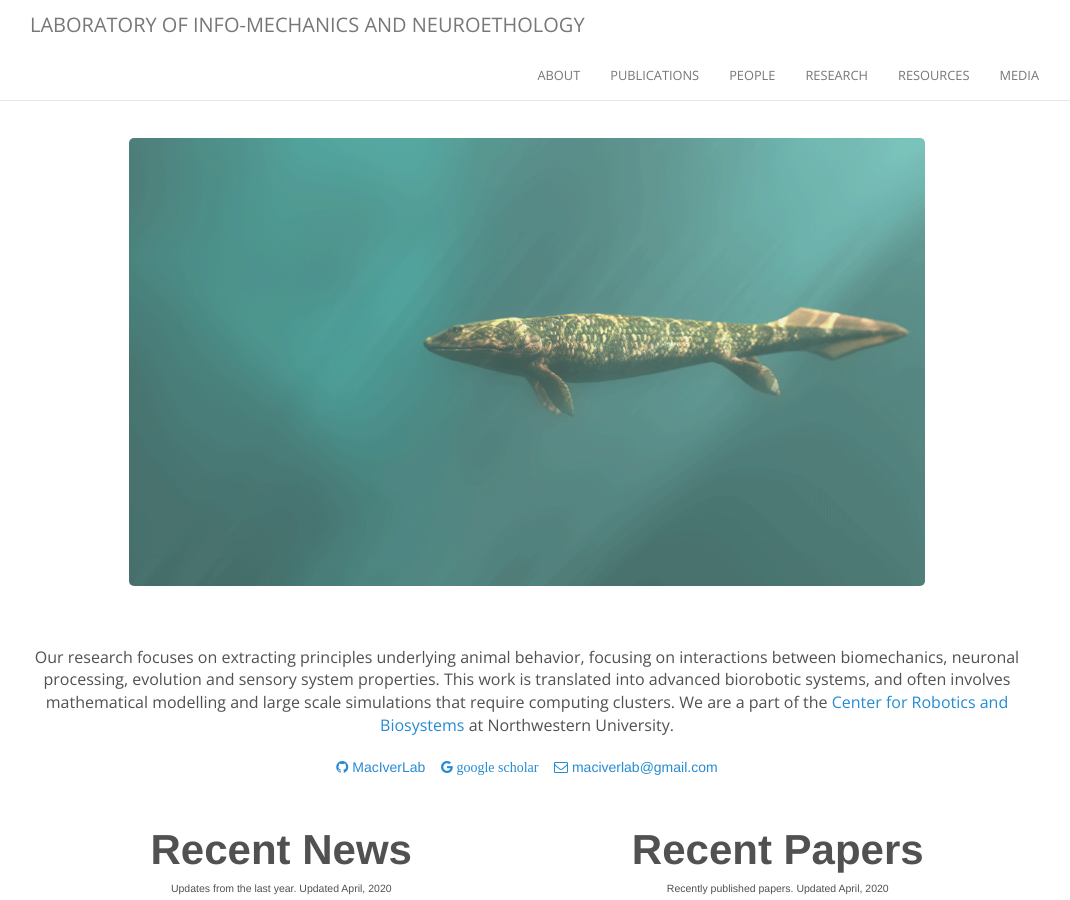
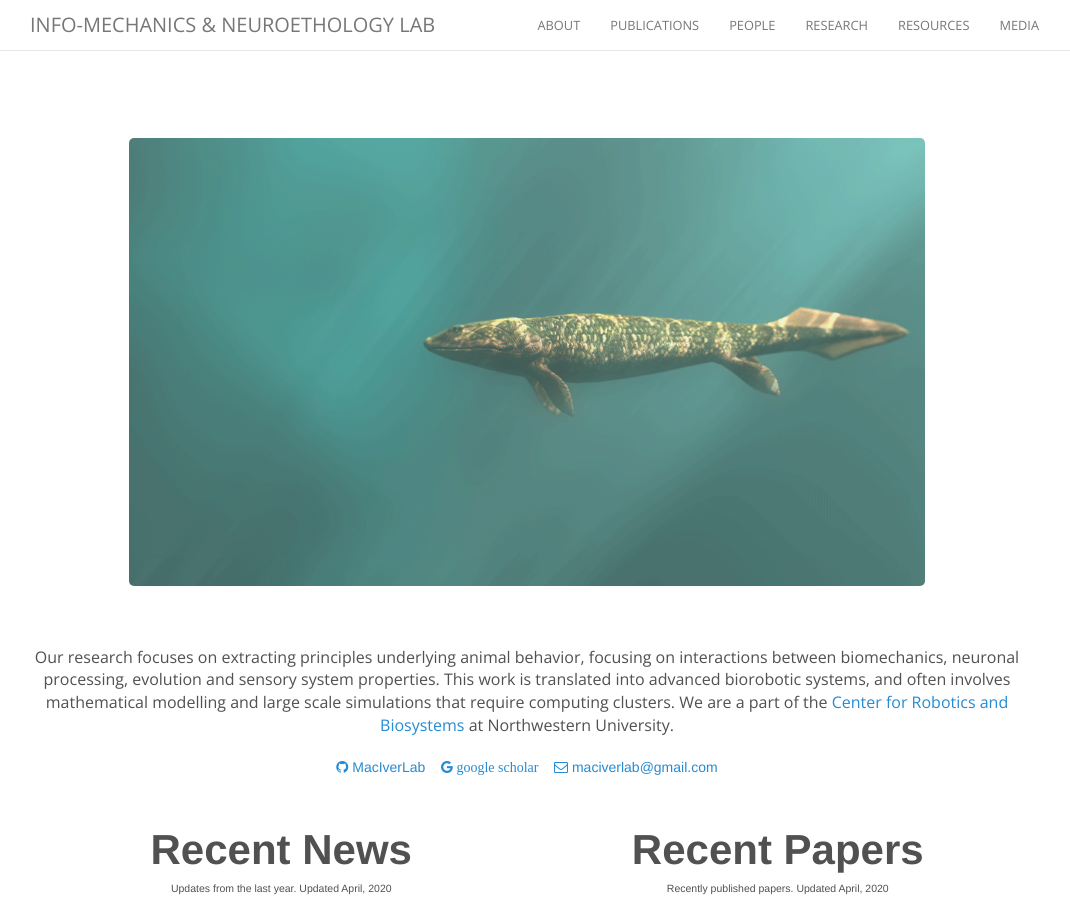
Before and after one commit to maciverlab/maciverlab.github.io, a Jekyll site: the page built from index.html, in a window 1280 px wide and 900 px high. Shown: the whole window, without its empty margins (113-1183 px from the left). Built offline with Jekyll 4.4.1, drawn with Linux system fonts in a browser that asks for light colours; nearby versions of some CDN libraries; comment, search, counter and statistics services are not loaded.

Commit message:
Update _config.yml

```diff
--- a/_config.yml
+++ b/_config.yml
@@ -1,6 +1,6 @@
 
 # Basic
-name:               "Laboratory of info-mechanics and neuroethology"
+name:               "Info-Mechanics & Neuroethology Lab"
 title:              "MacIver Lab"
 description:        "this is the page for MacIver Lab, we are a neuroethology lab under Center for Robotics and Biosystems at the Northwestern University, Evanston"
 
```
